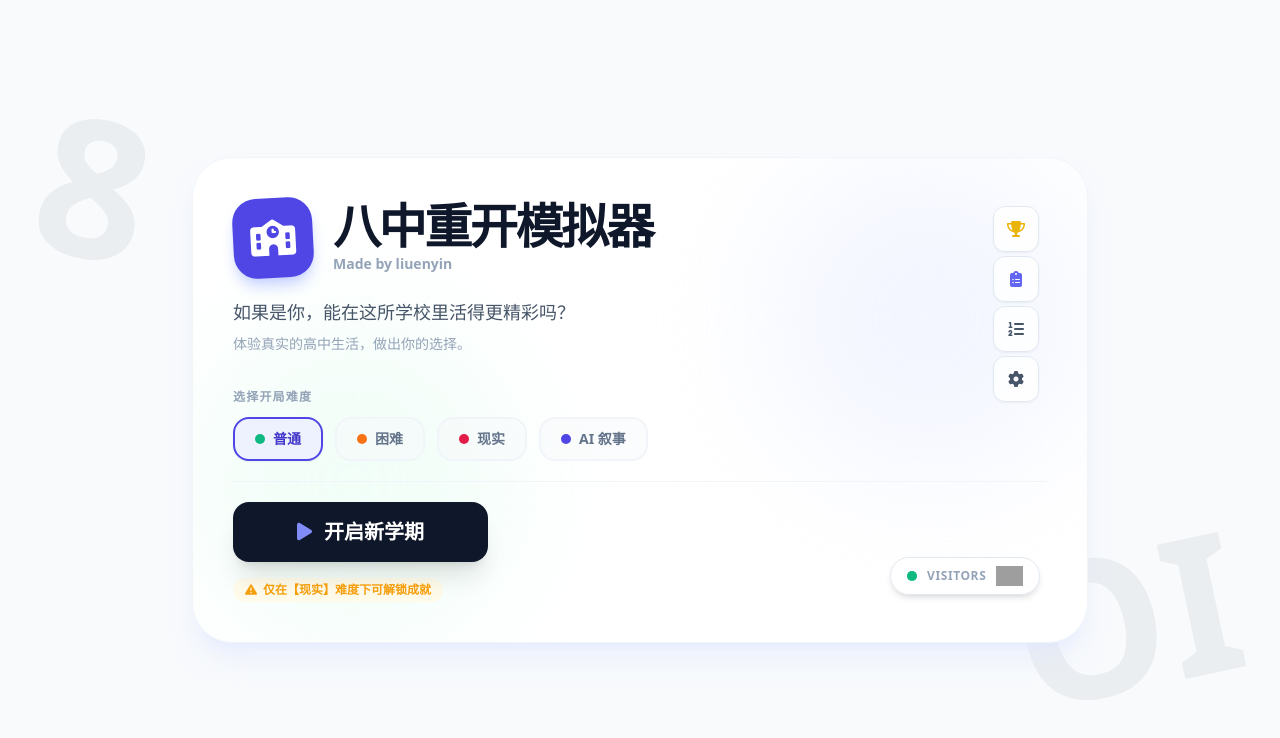
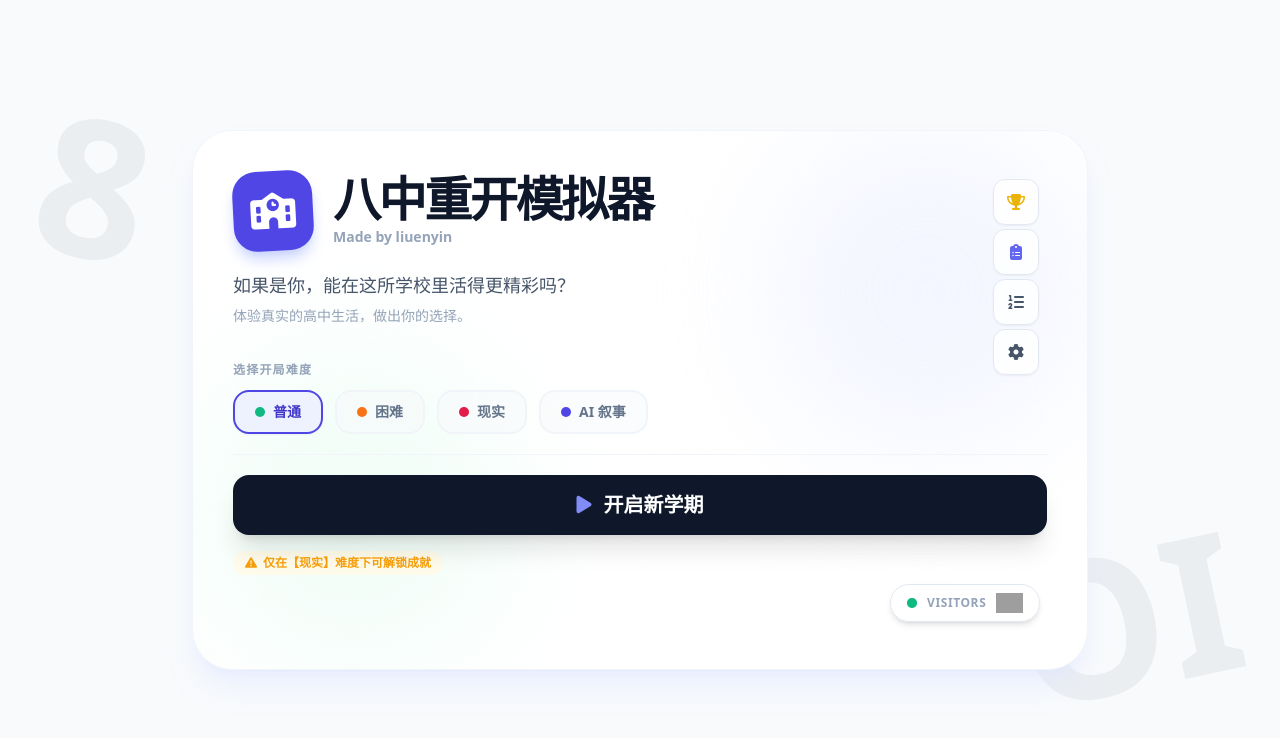
Before and after one commit to xErufy7/recallbj8z, a React (Vite) app: page / in a window 1280 px wide. Shown: the top 738 px of the page. Built offline with nearby package versions, Linux system fonts and the light colour scheme; grey boxes are pictures that could not be loaded.

Commit message:
略微调整主页布局

```diff
--- a/components/HomeView.tsx
+++ b/components/HomeView.tsx
@@ -62,7 +62,7 @@ const HomeView: React.FC<HomeViewProps> = ({ selectedDifficulty, onDifficultyCha
             <div className="w-full max-w-4xl z-10 mx-auto relative">
 
                 {/* Hero Card */}
-                <div className="bg-white rounded-[2.5rem] p-8 md:p-10 shadow-xl shadow-indigo-100/50 border border-slate-100 flex flex-col justify-between min-h-[420px] relative overflow-hidden">
+                <div className="bg-white rounded-[2.5rem] p-8 md:p-10 shadow-xl shadow-indigo-100/50 border border-slate-100 flex flex-col justify-between min-h-[540px] relative overflow-hidden">
                     <div className="absolute top-0 right-0 w-80 h-80 bg-indigo-50 rounded-full mix-blend-multiply filter blur-3xl opacity-70 animate-blob"></div>
                     <div className="absolute bottom-0 left-0 w-80 h-80 bg-emerald-50 rounded-full mix-blend-multiply filter blur-3xl opacity-70 animate-blob animation-delay-2000"></div>
 
@@ -133,13 +133,13 @@ const HomeView: React.FC<HomeViewProps> = ({ selectedDifficulty, onDifficultyCha
                             <div className="flex gap-4">
                                 <button
                                     onClick={onStart}
-                                    className="bg-slate-900 text-white px-16 py-4 rounded-2xl font-black text-xl shadow-xl hover:shadow-2xl hover:-translate-y-1 transition-all flex items-center justify-center gap-3"
+                                    className="bg-slate-900 text-white flex-1 py-4 rounded-2xl font-black text-xl shadow-xl hover:shadow-2xl hover:-translate-y-1 transition-all flex items-center justify-center gap-3"
                                 >
                                     <i className="fas fa-play text-indigo-400"></i> 开启新学期
                                 </button>
 
                                 {hasSave && (
-                                    <button onClick={onLoadGame} className="px-8 py-4 bg-white text-emerald-600 border-2 border-emerald-100 hover:border-emerald-300 rounded-2xl font-black text-lg shadow-lg hover:shadow-xl hover:-translate-y-1 transition-all flex items-center justify-center gap-2" title="继续上次的进度">
+                                    <button onClick={onLoadGame} className="flex-[0.5] py-4 bg-white text-emerald-600 border-2 border-emerald-100 hover:border-emerald-300 rounded-2xl font-black text-lg shadow-lg hover:shadow-xl hover:-translate-y-1 transition-all flex items-center justify-center gap-2" title="继续上次的进度">
                                         <i className="fas fa-save"></i> 继续游戏
                                     </button>
                                 )}
```
